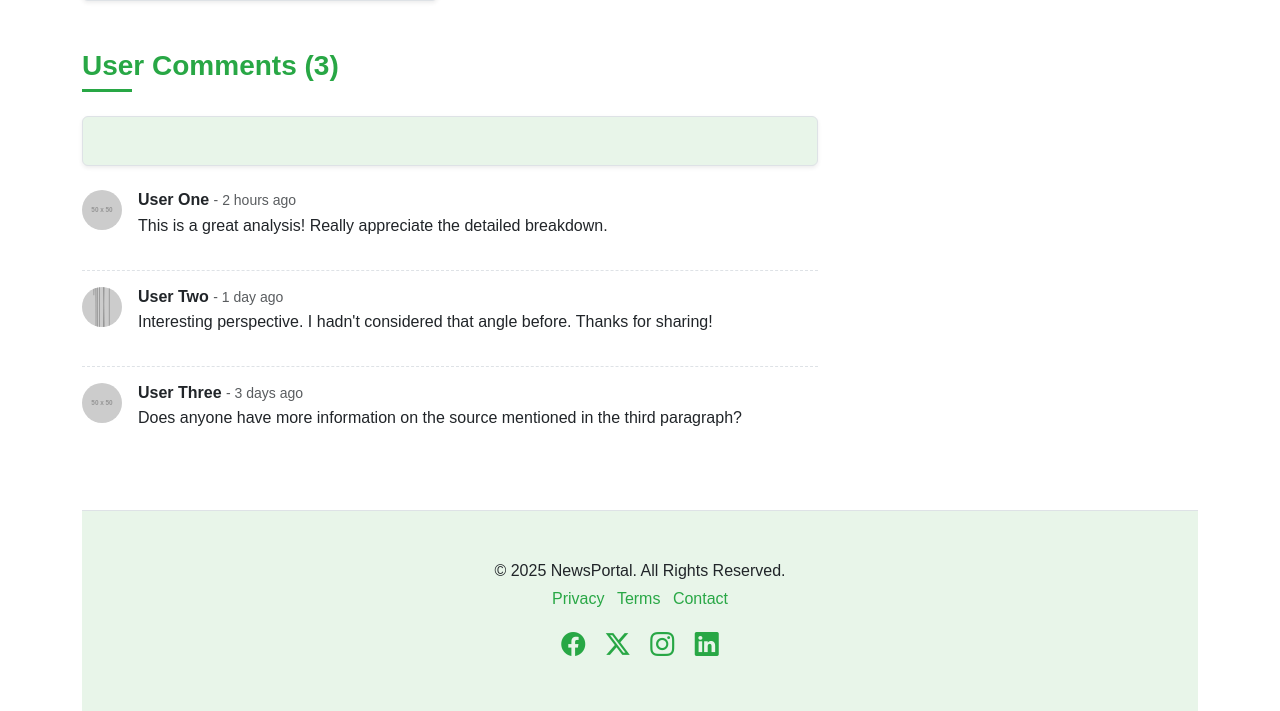
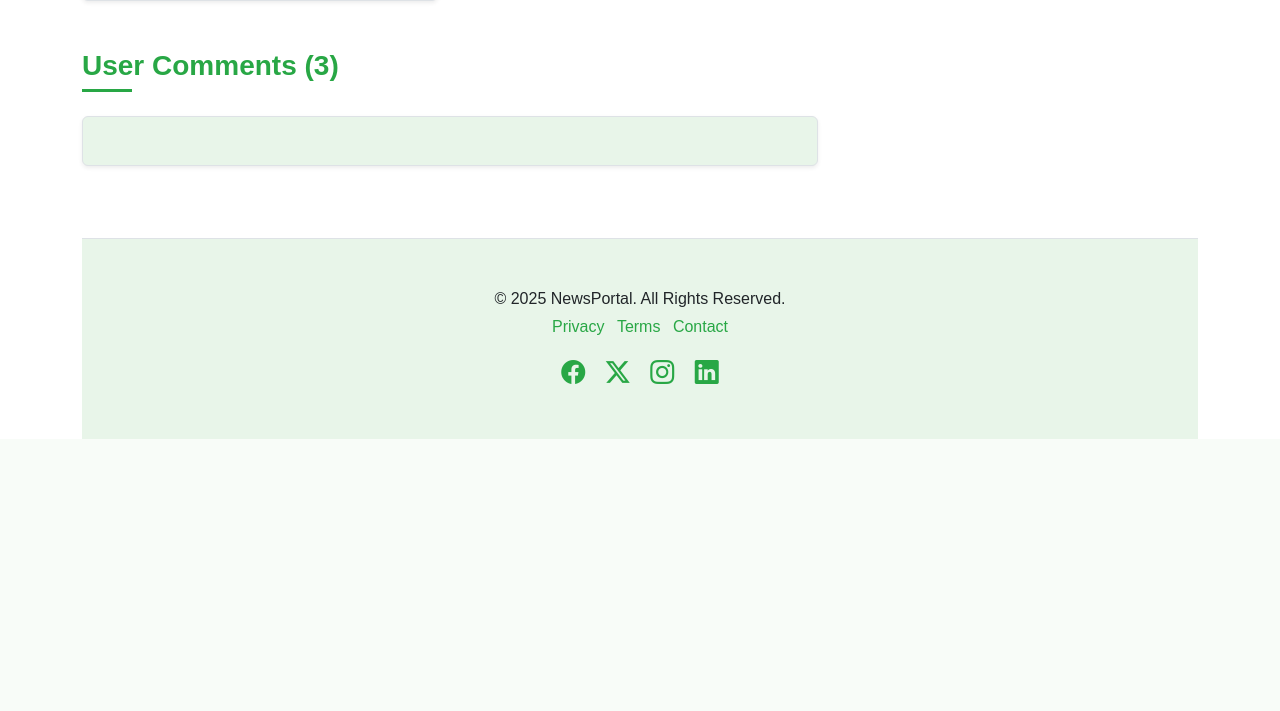
Before and after one commit to crestadev/news-portal, a Django app: page /post-detail/1/ in a window 1280 px wide. Shown: the part 2537-3248 px from the top of the page. After the commit the page ends 2976 px from the top, so only its background shows below. Run offline with Django 5.2, Linux system fonts and the light colour scheme; data comes from the database, SQL or seed files in the repository; both versions use the stored data as it was after the commit; grey boxes labelled with a size stand in for pictures from a placeholder-image service; some libraries are stand-ins or nearby versions.

Commit message:
Updated comment_list

```diff
--- a/templates/newsportal/detail/left/comment_list.html
+++ b/templates/newsportal/detail/left/comment_list.html
@@ -1,36 +1,15 @@
-          <!-- Existing Comments -->
   <div class="existing-comments">
+    {% for comment in post.comment_set.all %}
     <div class="comment d-flex mb-3">
-              <img src="https://placehold.co/50/ffc107/333333?text=U1"
-                   alt="User 1"
+      <img src="https://placehold.co/50/ffc107/333333?text={{ comment.user.username|slice:"0:1"|title }}"
+            alt="{{ comment.user.username }}"
             class="me-3" />
       <div>
         <h6 class="mb-1 fw-bold">
-                  User One <small class="text-muted fw-normal">- 2 hours ago</small>
+          {{ comment.user.username }} <small class="text-muted fw-normal">- {{ comment.created_at|timesince }} ago</small>
         </h6>
-                <p>This is a great analysis! Really appreciate the detailed breakdown.</p>
+        <p>{{ comment.content }}</p>
       </div>
     </div>
-            <div class="comment d-flex mb-3">
-              <img src="https://placehold.co/50/0dcaf0/ffffff?text=U2"
-                   alt="User 2"
-                   class="me-3" />
-              <div>
-                <h6 class="mb-1 fw-bold">
-                  User Two <small class="text-muted fw-normal">- 1 day ago</small>
-                </h6>
-                <p>Interesting perspective. I hadn't considered that angle before. Thanks for sharing!</p>
+    {% endfor %}
   </div>
-            </div>
-            <div class="comment d-flex">
-              <img src="https://placehold.co/50/fd7e14/ffffff?text=U3"
-                   alt="User 3"
-                   class="me-3" />
-              <div>
-                <h6 class="mb-1 fw-bold">
-                  User Three <small class="text-muted fw-normal">- 3 days ago</small>
-                </h6>
-                <p>Does anyone have more information on the source mentioned in the third paragraph?</p>
-              </div>
-            </div>
-          </div>
```
Also changed, not shown: db.sqlite3. Lines whose indentation alone changed are shown as unchanged.
